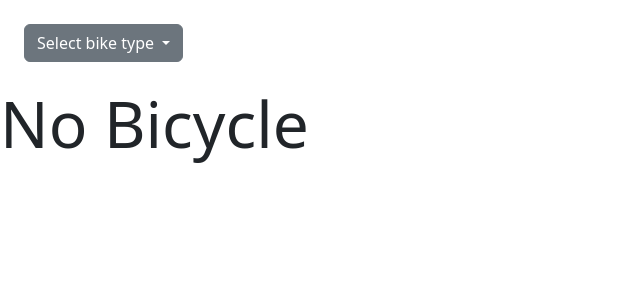
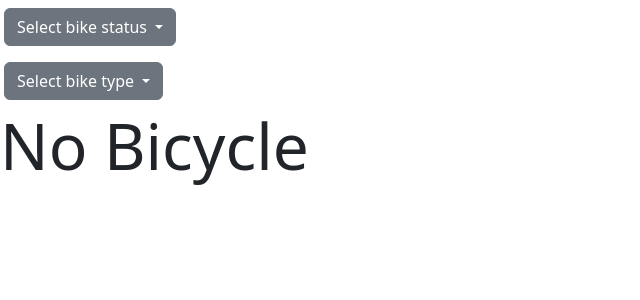
Before and after one commit to karank85/bike-rental-system, a Flask app: page /admin/ in a window 1280 px wide. Shown: the part 56-356 px from the top of the page, without its empty margins (0-640 px from the left). Run offline with Flask 2, Linux system fonts and the light colour scheme; data that the repository does not hold is empty; some libraries are stand-ins or nearby versions.

Commit message:
added filter by bike type frontend and backend

```diff
--- a/app.py
+++ b/app.py
@@ -195,7 +195,15 @@ def approve_bike_return(id):
 # Filter bicycles by their type
 @app.route('/admin/bicycles/filter_type/<bike_type>/')
 def filter_bike_type(bike_type):
-    pass
+    cur = mysql.connection.cursor()
+    result_val = cur.execute(f"SELECT * FROM bicycle WHERE bike_types = '{bike_type}'")
+    if result_val > 0:
+        bicycles = cur.fetchall()
+        cur.close()
+        return render_template('admin.html', bicycles=bicycles)
+    else:
+        cur.close()
+        return render_template('admin.html', bicycles=None)
 
 # Filter bicycles by their status
 @app.route('/admin/bicycles/filter_status/<bike_status>/')
--- a/templates/admin.html
+++ b/templates/admin.html
@@ -1,8 +1,8 @@
 {% extends 'base.html' %}
 {% block content %}
 <div class="dropdown">
-  <button class="btn btn-secondary dropdown-toggle m-4" type="button" id="dropdownMenuButton" data-bs-toggle="dropdown" aria-haspopup="true" aria-expanded="false">
-    Select bike type
+  <button class="btn btn-secondary dropdown-toggle my-2 mx-1" type="button" id="dropdownMenuButton" data-bs-toggle="dropdown" aria-haspopup="true" aria-expanded="false">
+    Select bike status
   </button>
   <div class="dropdown-menu" aria-labelledby="dropdownMenuButton">
     <a class="dropdown-item" href="{{ url_for('filter_bike_status',bike_status='Awaiting Approval') }}" >Awaiting Approval</a>
@@ -10,6 +10,17 @@
     <a class="dropdown-item" href="{{ url_for('filter_bike_status',bike_status='Currently Rented') }}">Currently Rented</a>
     <a class="dropdown-item" href="{{ url_for('filter_bike_status',bike_status='Available') }}">Available</a>
     <a class="dropdown-item" href="{{ url_for('filter_bike_status',bike_status='Unavailable') }}">Unavailable</a>
+  </div>
+</div>
+<div class="dropdown">
+  <button class="btn btn-secondary dropdown-toggle my-2 mx-1" type="button" id="dropdownMenuButton" data-bs-toggle="dropdown" aria-haspopup="true" aria-expanded="false">
+    Select bike type
+  </button>
+  <div class="dropdown-menu" aria-labelledby="dropdownMenuButton">
+    <a class="dropdown-item" href="{{ url_for('filter_bike_type',bike_type='BMX Bike') }}" >BMX</a>
+    <a class="dropdown-item" href="{{ url_for('filter_bike_type',bike_type='Fitness Bike') }}">Fitness</a>
+    <a class="dropdown-item" href="{{ url_for('filter_bike_type',bike_type='Road Bike') }}">Road</a>
+    <a class="dropdown-item" href="{{ url_for('filter_bike_type',bike_type='Utility Bike') }}">Utility</a>
   </div>
 </div>
 <table class="table mx-3">
```
